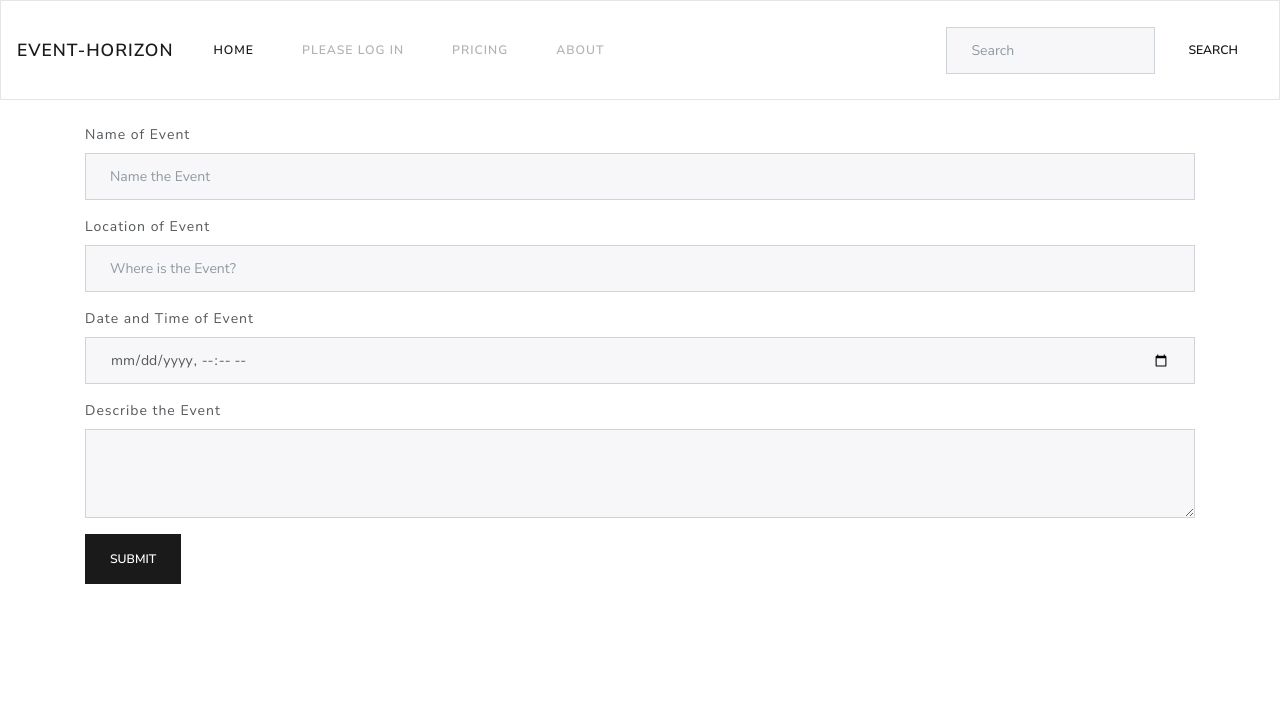
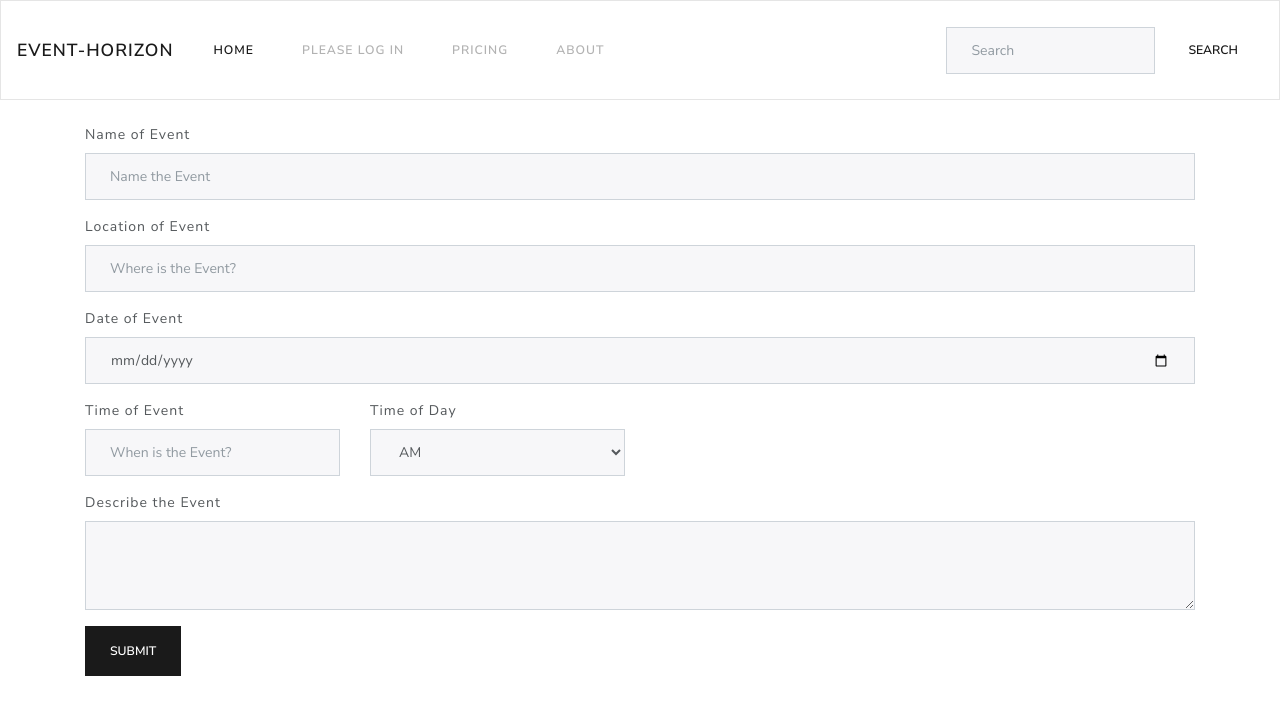
Before and after one commit to Slee-Tech/event-share, a Flask app: page /share in a window 1280 px wide. Shown: the top 715 px of the page. Run offline with Flask 2, Linux system fonts and the light colour scheme; some libraries are stand-ins or nearby versions.

Commit message:
Fixed date and time form

```diff
--- a/application.py
+++ b/application.py
@@ -1,10 +1,12 @@
 from flask import Flask, session, flash, redirect, render_template, request, session
 from flask_session import Session
 from flask import jsonify
-from sqlalchemy import create_engine
+from sqlalchemy import create_engine, func
 from sqlalchemy.orm import scoped_session, sessionmaker
 from werkzeug.exceptions import default_exceptions
 from werkzeug.security import check_password_hash, generate_password_hash
+import sqlite3
+from datetime import datetime, date
 
 app = Flask(__name__)
 
@@ -92,17 +94,23 @@ def share():
             return render_template("share.html", error="You failed to name the event.")
         elif not request.form.get("event_location"):
             return render_template("share.html", error="You failed to give the location of the event.")
+        elif not request.form.get("event_date"):
+            return render_template("share.html", error="You failed to state the date of the event.")
         elif not request.form.get("event_time"):
             return render_template("share.html", error="You failed to state when the event is.")
+        elif not request.form.get("event_am_pm"):
+            return render_template("share.html", error="You failed to specify if the event is in the AM or PM.")
         elif not request.form.get("event_desc"):
             return render_template("share.html", error="You failed to describe the event.")
         else:
             name = request.form.get("event_name")
             location = request.form.get("event_location")
+            date = request.form.get("event_date")
             time = request.form.get("event_time")
+            am_pm = request.form.get("event_am_pm")
             description = request.form.get("event_desc")
             poster_id = session["user_id"]
-        db.execute("INSERT INTO events (name, description, date, location, userid) VALUES(:name, :desc, :date, :loc, :id)", {"name":name, "desc":description, "date":time, "loc":location, "id":poster_id})
+        db.execute("INSERT INTO events (name, description, date, time, hour, location, userid) VALUES(:name, :desc, :date, :time, :hour, :loc, :id)", {"name":name, "desc":description, "date":date, "time":time, "hour":am_pm, "loc":location, "id":poster_id})
         db.commit()
         return render_template("share.html", error="", success="Event added successfully. Add another event if you'd like.")
 
@@ -116,9 +124,9 @@ def share():
 
 @app.route('/view', methods=["GET", "POST"])
 def view():
-    events = db.execute("SELECT * FROM events").fetchall()
+    events_list = db.execute("SELECT * FROM events").fetchall()
     db.commit()
-    return render_template("events.html", events=events)
+    return render_template("events.html", events=events_list)
     # should show a list of all current events, show in a table
     # should allow users to register
     # should show list of registered attendees from attendees table
--- a/templates/events.html
+++ b/templates/events.html
@@ -12,6 +12,8 @@
             <li>{{ event.name }}</li>
             <li>{{ event.description }}</li>
             <li>{{ event.date }}</li>
+            <li>{{ event.time }}</li>
+            <li>{{ event.hour }}</li>
             <li>{{ event.location }}</li>
         </ul>
 
--- a/templates/share.html
+++ b/templates/share.html
@@ -27,8 +27,21 @@
                     <input type="text" name="event_location" class="form-control" id="exampleInputPassword1" placeholder="Where is the Event?">
                 </div>
                 <div class="form-group">
-                        <label for="exampleInputPassword1">Date and Time of Event</label>
-                        <input type="datetime-local" name="event_time" class="form-control" id="exampleInputPassword1" placeholder="When is the Event?">
+                    <label for="exampleInputPassword1">Date of Event</label>
+                    <input type="date" name="event_date" class="form-control" id="exampleInputPassword1" placeholder="Date of the Event?">
+                </div>
+                <div class="row form-group">
+                    <div class="col-3">
+                        <label for="exampleSelect2">Time of Event</label>
+                        <input type="number" min="1" max="12" name="event_time" class="form-control" id="exampleSelect2" placeholder="When is the Event?">
+                    </div>
+                    <div class="col-3">
+                        <label for="exampleSelect1">Time of Day</label>
+                        <select class="form-control" name="event_am_pm" id="exampleSelect1" placeholder="AM or PM">
+                            <option>AM</option>
+                            <option>PM</option>
+                        </select>
+                    </div>
                 </div>
                 <div class="form-group">
                     <label for="exampleTextarea">Describe the Event</label>
```
Also changed, not shown: event.db. Lines whose indentation alone changed are shown as unchanged.
